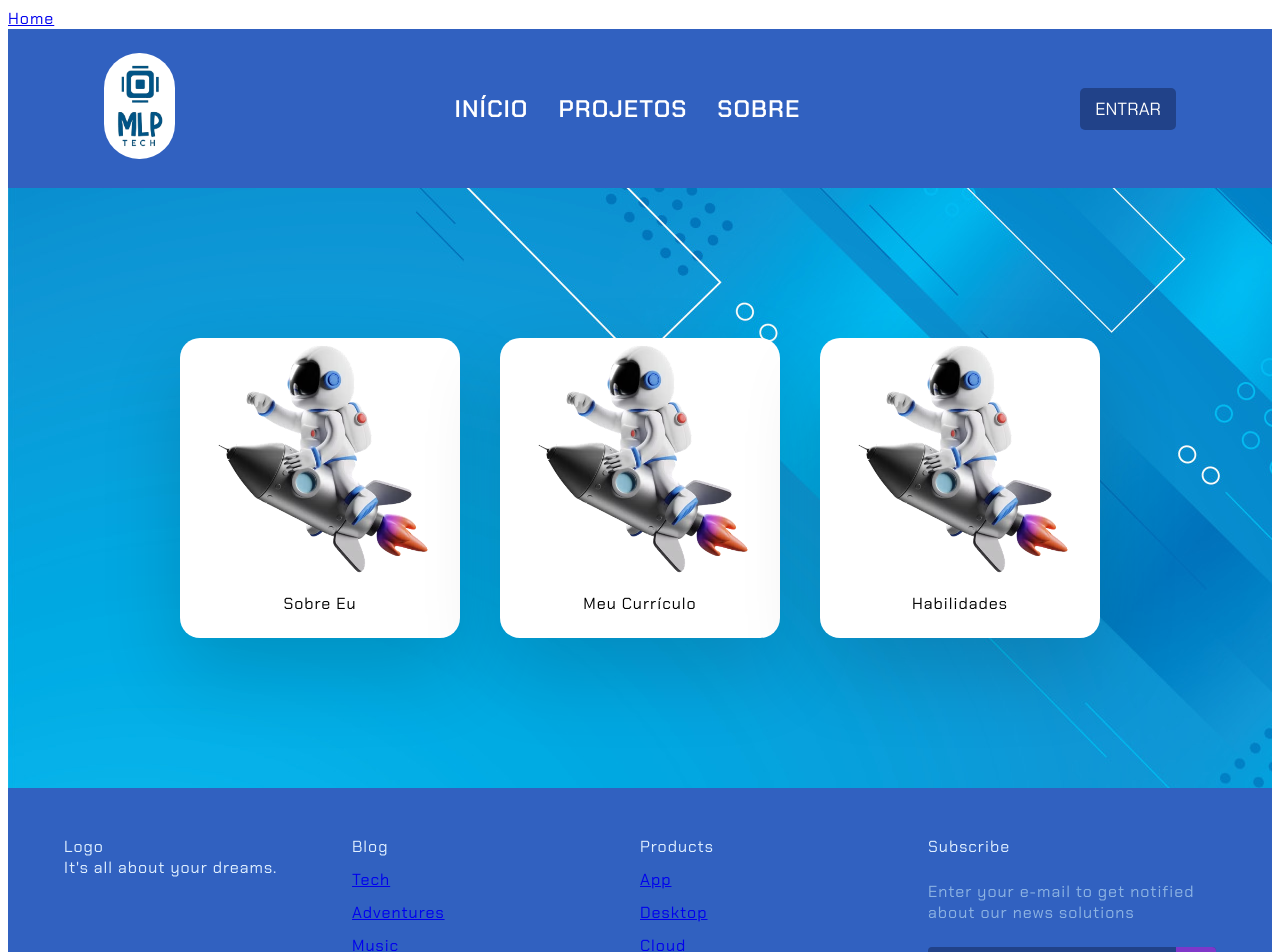
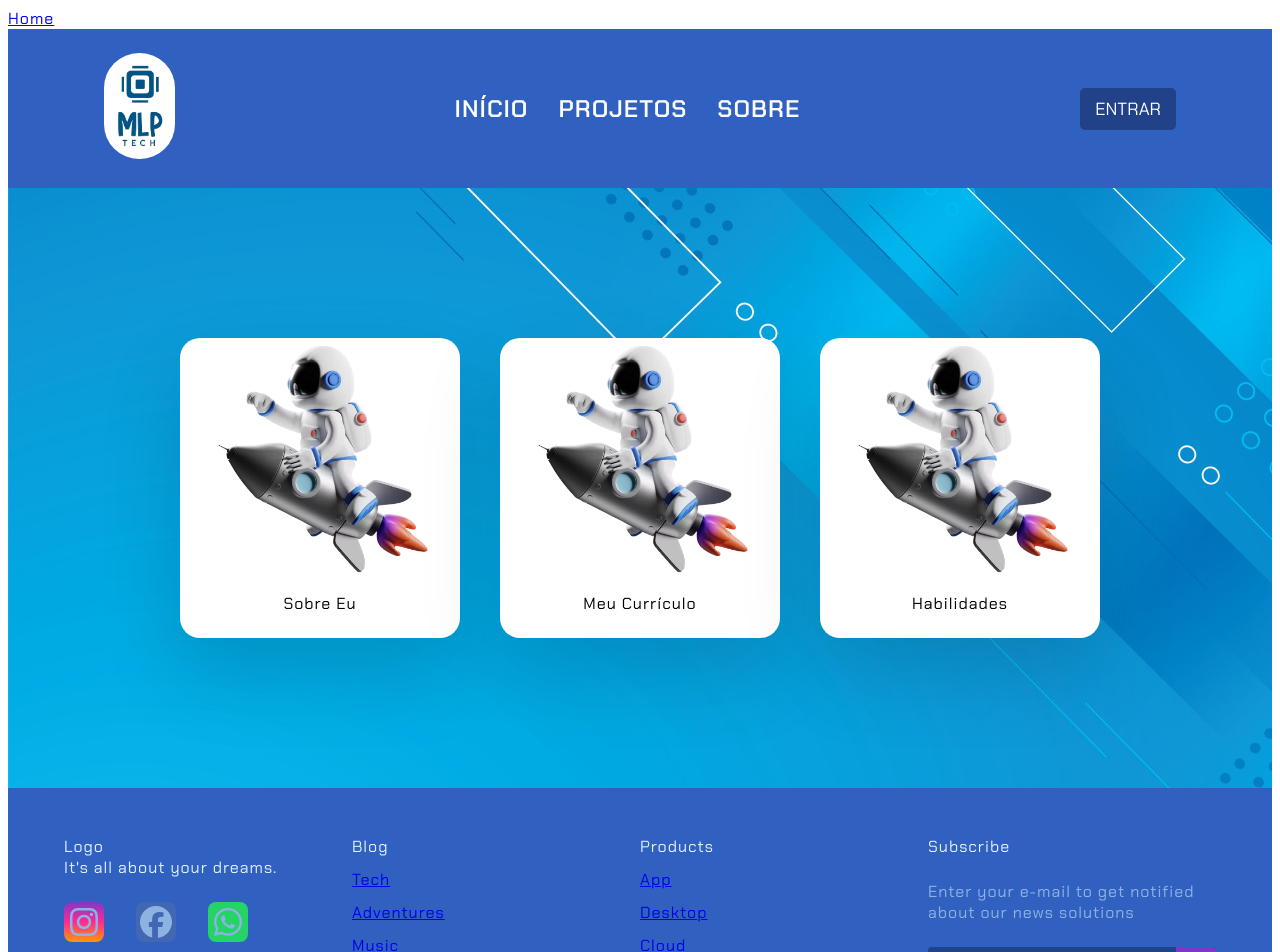
Before and after one commit to mateuslph/portifolio-foguete-react, a React (Create React App) app: page /home in a window 1280 px wide. Shown: the top 952 px of the page. Built offline with nearby package versions, Linux system fonts and the light colour scheme.

Commit message:
add icones redes sociais

```diff
--- a/src/RenderFooter/RenderFooter.jsx
+++ b/src/RenderFooter/RenderFooter.jsx
@@ -1,5 +1,9 @@
 import React from 'react';
 import styled from 'styled-components';
+import { library } from '@fortawesome/fontawesome-svg-core';
+import { fab, faFacebook, faInstagram, faWhatsapp } from '@fortawesome/free-brands-svg-icons';
+import { FontAwesomeIcon } from '@fortawesome/react-fontawesome';
+library.add(fab);
 
 const StyledFooter = styled.footer`
     width: 100%;
@@ -33,7 +37,7 @@ const FooterSocialMedia = styled.div`
     margin-top: 1.5rem;
 `
 
-const FooterLink = styled.a`
+const FooterLink = styled.div`
     text-decoration: none;
 
     display: flex;
@@ -53,8 +57,34 @@ const FooterLink = styled.a`
     }
 `
 
-const FooterLinkI = styled.i`
+const Instagram = styled.div`
+    background: linear-gradient(#7f37c9, #ff2992, #ff9807);
+    width: 40px;
+    height: 40px;
+    display: flex;
+    justify-content: center;
+    align-items: center;
+    border-radius: 8px;
+`
 
+const Facebook = styled.div`
+    background-color: #4267b3;
+    width: 40px;
+    height: 40px;
+    display: flex;
+    justify-content: center;
+    align-items: center;
+    border-radius: 8px;
+`
+
+const Whatsapp = styled.div`
+    background-color: #25d366;
+    width: 40px;
+    height: 40px;
+    display: flex;
+    justify-content: center;
+    align-items: center;
+    border-radius: 8px;
 `
 
 const FooterList = styled.ul`
@@ -109,18 +139,6 @@ const FooterCopyright = styled.div`
     font-weight: 100;
 `
 
-const Instagram = styled.div`
-    background: linear-gradient(#7f37c9, #ff2992, #ff9807);
-`
-
-const Facebook = styled.div`
-    background-color: #4267b3;
-`
-
-const Whatsapp = styled.div`
-    background-color: #25d366;
-`
-
 function RenderFooter() {
     return (
         <div className='body'>
@@ -133,29 +151,17 @@ function RenderFooter() {
                         <FooterSocialMedia>
                             <FooterLink>
                                 <Instagram>
-                            <a href="#" id="instagram">
-                                <FooterLinkI>
-                                    <i className="fa-brands fa-instagram"></i>
-                                </FooterLinkI>
-                            </a>
+                                    <FontAwesomeIcon icon={faInstagram} size="2x" />
                                 </Instagram>
                             </FooterLink>
                             <FooterLink>
                                 <Facebook>
-                            <a href="#" id="facebook">
-                                <FooterLinkI>
-                                    <i className="fa-brands fa-facebook-f"></i>
-                                </FooterLinkI>
-                            </a>
+                                    <FontAwesomeIcon icon={faFacebook} size="2x" />
                                 </Facebook>
                             </FooterLink>
                             <FooterLink>
                                 <Whatsapp>
-                            <a href="#" id="whatsapp">
-                                <FooterLinkI>
-                                    <i className="fa-brands fa-whatsapp"></i>
-                                </FooterLinkI>
-                            </a>
+                                    <FontAwesomeIcon icon={faWhatsapp} size="2x" />
                                 </Whatsapp>
                             </FooterLink>
                         </FooterSocialMedia>
```
Lines whose indentation alone changed are shown as unchanged.
